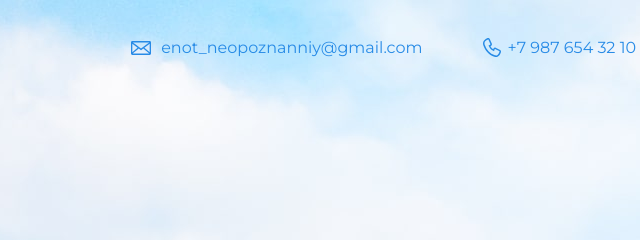
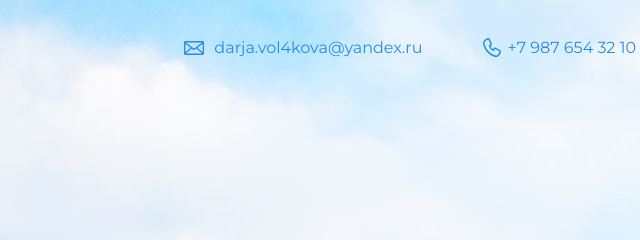
Before and after one commit to Daria-V1985/site-portfolio, a plain HTML site: page index.html in a window 1280 px wide. Shown: the top 240 px of the page, 628-1268 px from the left. Drawn offline with nearby package versions, Linux system fonts and the light colour scheme.

Commit message:
Update index.html

```diff
--- a/index.html
+++ b/index.html
@@ -10,7 +10,7 @@
   <body>
     <header class="page-header">
     	<div class="container">
-	      	<a class="header-email" href="mailto:enot_neopoznanniy@gmail.com">enot_neopoznanniy@gmail.com</a>
+	      	<a class="header-email" href="mailto:darja.vol4kova@yandex.ru">darja.vol4kova@yandex.ru</a>
 	    	<a class="header-phone" href="tel:+79876543210">+7 987 654 32 10</a>
     	</div>
     </header>
```
